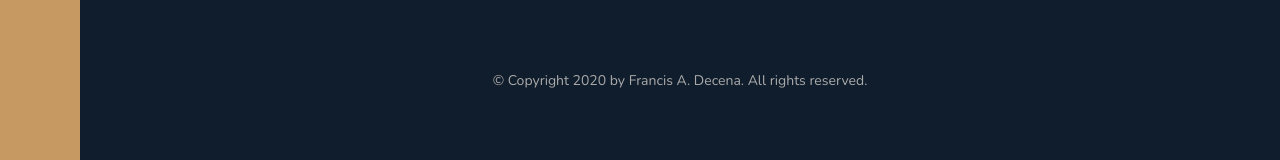
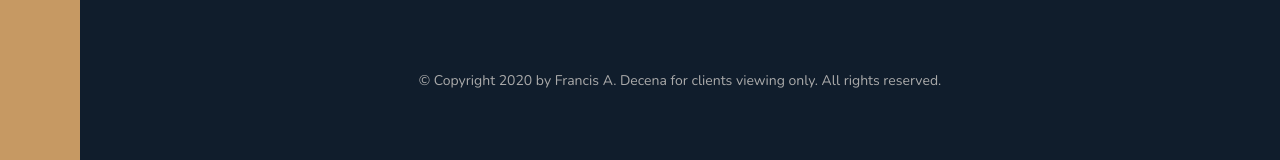
Before and after one commit to fad16papa/Nexter, a website: page index.html in a window 1280 px wide. Shown: the part 3785-3945 px from the top of the page. Drawn offline with nearby package versions, Linux system fonts and the light colour scheme; files that its build step writes are made by us from their sources.

Commit message:
Changes in footer copyright

```diff
--- a/index.html
+++ b/index.html
@@ -431,7 +431,8 @@
         </li>
       </ul>
       <p class="copyright">
-        &copy; Copyright 2020 by Francis A. Decena. All rights reserved.
+        &copy; Copyright 2020 by Francis A. Decena for clients viewing only. All
+        rights reserved.
       </p>
     </footer>
   </body>
```
